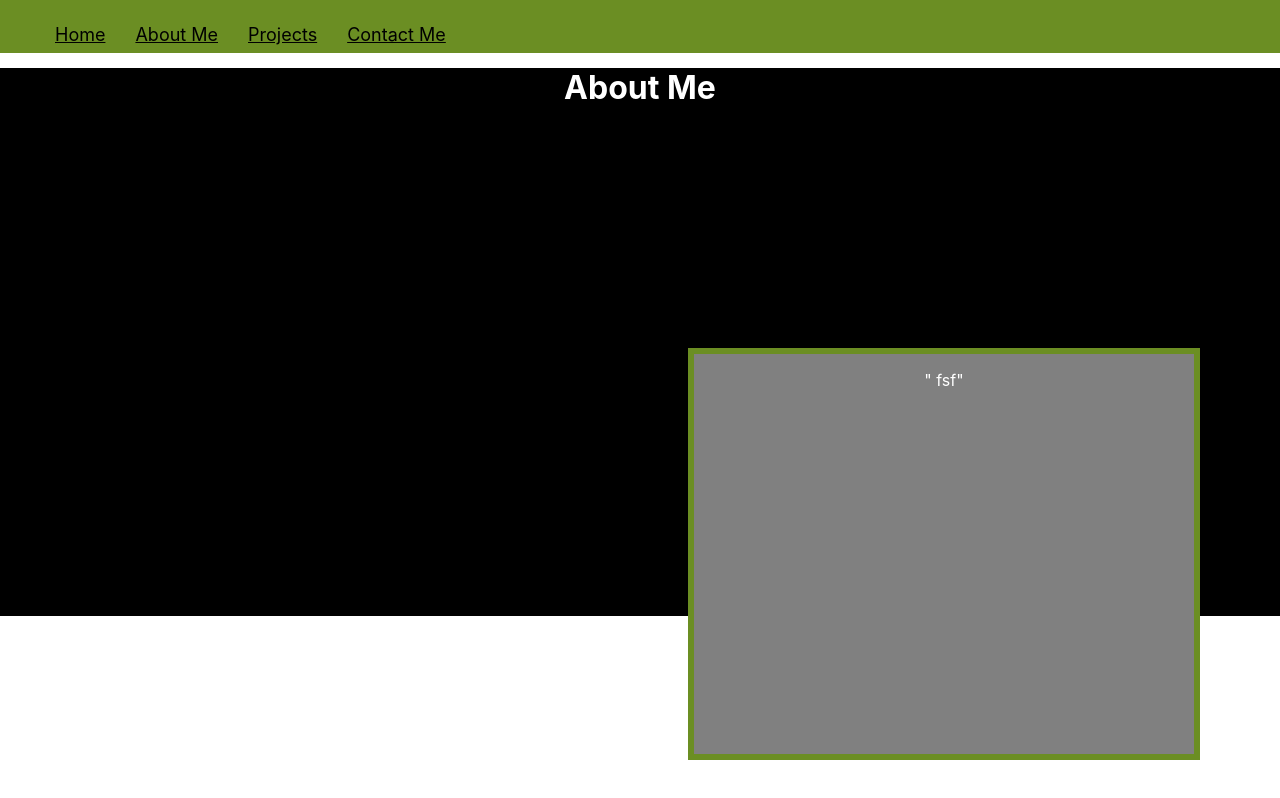
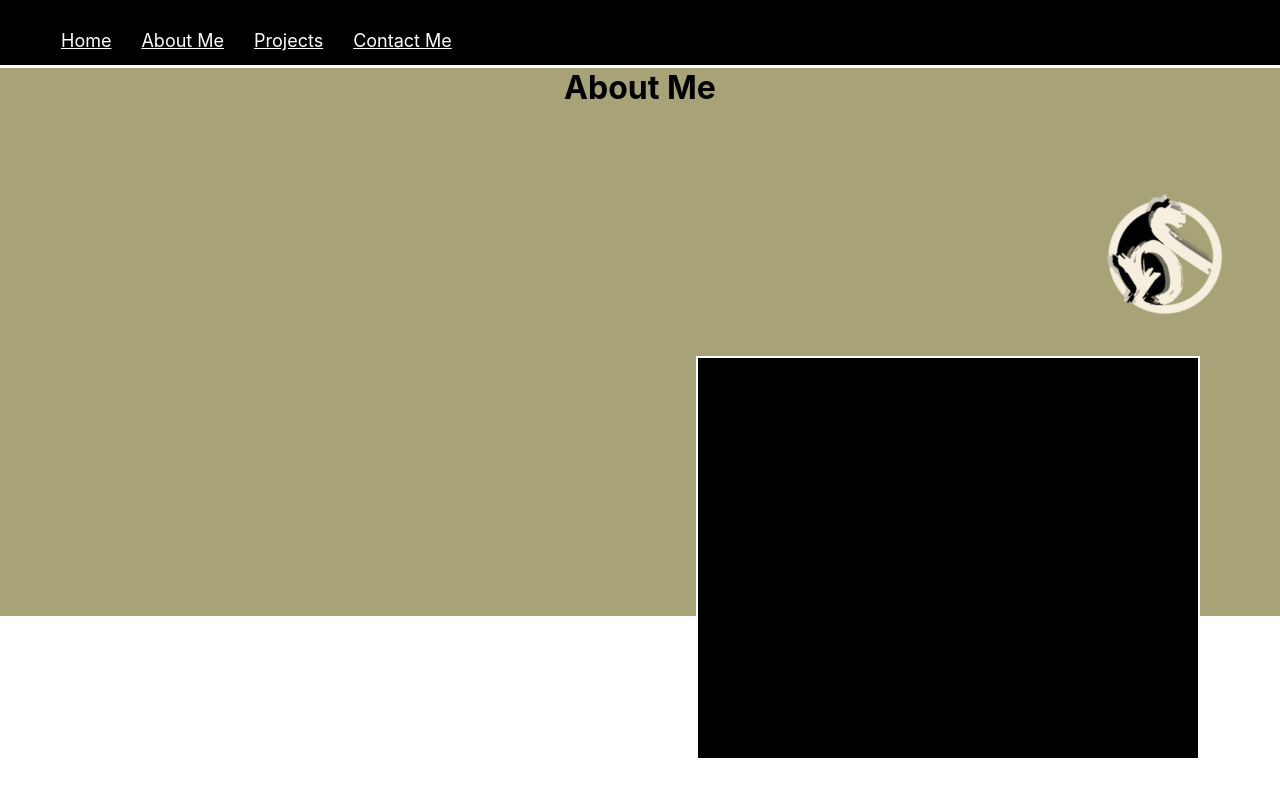
Before and after one commit to JosselineG/josselineg.github.io, a React (Create React App) app: page /AboutMe in a window 1280 px wide. Built offline with nearby package versions, Linux system fonts and the light colour scheme.

Commit message:
Contact Me component fully working

```diff
--- a/src/App.css
+++ b/src/App.css
@@ -1,19 +1,23 @@
 .App {
   text-align: center;
   margin-top: 68px;
-}
-
-.NavBar  {
-  position: fixed;
-  top: 0; /*Position the navbar at the top of the page */
-  width: 100%; /*full width of page */
-  background-color: olivedrab;
-  overflow: hidden;
 
 
 }
 
+.NavBar  {
+
+  position: fixed;
+  top: 0; /*Position the navbar at the top of the page */
+  width: 100%; /*full width of page */
+  background-color: black;
+  overflow: hidden;
+  padding: 6px;
+
+}
+
 .NavBar li{
+
   float: left;
   display: block;
   list-style: none;
@@ -22,23 +26,37 @@
   color: #069;
   font-size: 18px;
   text-align: center;
+}
+  .home{
+    text-align: center;
+
+    color: black;
+    background-color: #a7a376;
+
+    width: 100%;
+    top: 0;
+    height: 548px;
+
+}
 
 
 
-}
 
 .About{
+
   text-align: center;
   display: block;
-  color: white;
-  background-color: black;
+  color: black;
+  background-color: #a7a376;
+
   width: 100%;
   top: 0;
   height: 548px;
 
 }
 
-.box{
+.AboutBox{
+
   width: 500px;
   height: 400px;
   margin: 0px;
@@ -47,21 +65,70 @@
   bottom: 40px;
   left: auto;
   position: fixed;
-  background-color: gray;
-  border: 6px solid olivedrab;
+  background-color: black;
+  border: 2px solid white;
+}
 
+.contact{
+
+ float:left;
+ margin-left: 200px;
+ margin-top: 100px;
+ text-align: left;
+ font-size: 20px;
+ font-family: Georgia;
+ font-weight: bold;
+
+}
+
+.box{
+
+  float: right;
+  display:flex;
+  margin: 0px;
+  margin-top: 80px;
+  margin-right: 200px;
+  flex-direction: column;
 
 
 }
 
-.App-logo {
-  height: 40vmin;
-  pointer-events: none;
+.projectButton button{
+    background-color: black;
+    border: 5px solid #a7a376;
+    color: white;
+    padding: 5px 10px;
+    cursor: pointer;
+    font-size: 20px;
+    margin-top: 80px;
+    display:flex;
+    flex-direction: column;
+    margin-left: 585px;
+
+
+}
+
+
+
+
+
+
+
+
+
+
+.App-LogoJGHalfcolor {
+  pointer-events:none;
+  position:fixed;
+  right: 30px;
+  bottom: 460px;
+
 }
 
 @media (prefers-reduced-motion: no-preference) {
-  .App-logo {
-    animation: App-logo-spin infinite 20s linear;
+  .App-LogoJGHalfcolor{
+    animation: App-LogoJGHalfcolor-spin infinite 15s linear;
+
   }
 }
 
@@ -76,16 +143,13 @@
   color: white;
 }
 
-.App-link {
-  color: #61dafb;
-}
 
-/*@keyframes App-logo-spin {
+@keyframes App-LogoJGHalfcolor-spin {
   from {
     transform: rotate(0deg);
   }
   to {
     transform: rotate(360deg);
   }
+
 }
-*/
--- a/src/App.js
+++ b/src/App.js
@@ -1,4 +1,4 @@
-import logo from './josseline.jpg';
+import logo from './LogoJGHalfcolor.png';
 import './App.css';
 import Projects from "./components/Projects"
 import Home from "./components/Home"
@@ -16,27 +16,31 @@ function App() {
          <div>
            <ul>
             <li>
-           <Link style={{color:"black"}}  to = '/'>Home</Link>
+           <Link style={{color:"white"}}  to = '/'>Home</Link>
             </li>
              <li>
-             <Link style={{color:"black"}} to = 'AboutMe'>About Me</Link>
+             <Link style={{color:"white"}} to = 'AboutMe'>About Me</Link>
             </li>
              <li>
-          <Link style={{color:"black"}}to = 'Projects'>Projects</Link>
+          <Link style={{color:"white"}}to = 'Projects'>Projects</Link>
             </li>
             <li>
-          <Link style={{color:"black"}}to = 'ContactMe'>Contact Me</Link>
+          <Link style={{color:"white"}}to = 'ContactMe'>Contact Me</Link>
             </li>
+
+             <img src={logo} className="App-LogoJGHalfcolor" alt="LogoJGHalfcolor" width="170" height="170"/>
           </ul>
           </div>
       </nav>
 
      <Routes>
        <Route path="Projects" element={<Projects/>} />
+       <Route path="Projects/subProject" element={<Projects/>}/>
        <Route path="/" element={<Home/>}/>
        <Route path="AboutMe" element={<AboutMe/>}/>
        <Route path="ContactMe" element={<ContactMe/>}/>
      </Routes>
+
 
     </div>
   );
--- a/src/components/AboutMe.js
+++ b/src/components/AboutMe.js
@@ -5,9 +5,9 @@ export default function AboutMe(){
     return(
      <div className="About">
      <h1>About Me</h1>
-     <Box className="box">
+     <Box className="AboutBox">
 
-          <p>" fsf" </p>
+          <p>" write about me" </p>
     </Box>
 
 
--- a/src/components/ContactMe.js
+++ b/src/components/ContactMe.js
@@ -1,22 +1,72 @@
 import * as React from 'react';
 import TextField from '@mui/material/TextField';
 
-export default function ContactMe(){
+class ContactMe extends React.Component{
+
+constructor(props){
+    super(props);
+    this.state  = {value: " "};
+}
+handleChange=(e)=>{
+
+    this.setState({value: e.target.value})
+
+}
+
+handleSubmit =(e)=>{
+
+    alert("Hey" + this.state.value  + " your message was sent successfully!")
+    e.preventdefault()
+}
+
+ render(){
     return(
-        <div>
-            <form>
+        <div >
+            <form >
+
             <h1>Contact Me</h1>
+                <div className="contact">
 
             <p>Email: guardadojosseline@gmail.com</p>
             <p>Phone Number: (914)257-9220 </p>
 
-            <TextField id="outlined-basic" label="Name" variant="outlined" />
-            <TextField id="outlined-basic" label="Email" variant="outlined" />
-            <TextField id="outlined-basic" label="Message" variant="outlined" />
+                </div>
 
+            <div className="box">
+
+            <TextField
+                  id="outlined-name"
+                  label="Name"
+                  variant="outlined"
+
+                  value= {this.state.value}
+                  onChange={(e)=>this.handleChange(e)}
+                />
+                 <br/>
+
+            <TextField
+                id="outlined-email"
+                label="Email"
+                variant="outlined" />
+
+
+                <br/>
+
+            <TextField
+                id="outlined-message"
+                label="Message"
+                variant="outlined" />
+
+                <button onClick={(e)=>this.handleSubmit(e)} type="submit">Submit</button>
+
+
+
+                </div>
             </form>
         </div>
 
         )
+    }
+}
 
-}
+export default ContactMe;
--- a/src/components/Home.js
+++ b/src/components/Home.js
@@ -1,15 +1,14 @@
 import logo from '../josseline2.jpg';
+
 export default function Home(){
 
 return(
-    <div>
-<h1>Josseline Guardado</h1>
-<div>
-    <img src={logo} width="450" height="450"/>
+    <div className="home">
+        <h1>Josseline Guardado</h1>
 
-</div>
+         <img src={logo} width="550" height="450"/>
 
-</div>
+    </div>
 
-)
+    )
 }
--- a/src/components/Projects.js
+++ b/src/components/Projects.js
@@ -1,8 +1,18 @@
-
+import {Link} from 'react-router-dom'
+import { Button } from '@mui/material'
 
 export default function Projects(){
     return(
-        <h1>This is the projects page</h1>
+        <div>
+        <h1>Projects</h1>
+        <div className="projectButton">
+
+        <Link to="/Projects/Project1"><Button variant="contained">Project 1</Button></Link>
+        <Link to="/Projects/Project2"><Button variant="contained">Project 2</Button></Link>
+        <Link to="/Projects/Project3"><Button variant="contained">Project 3</Button></Link>
+
+        </div>
+        </div>
         )
 
 }
```
Also changed, not shown: src/LogoJGHalfcolor.png (added).
